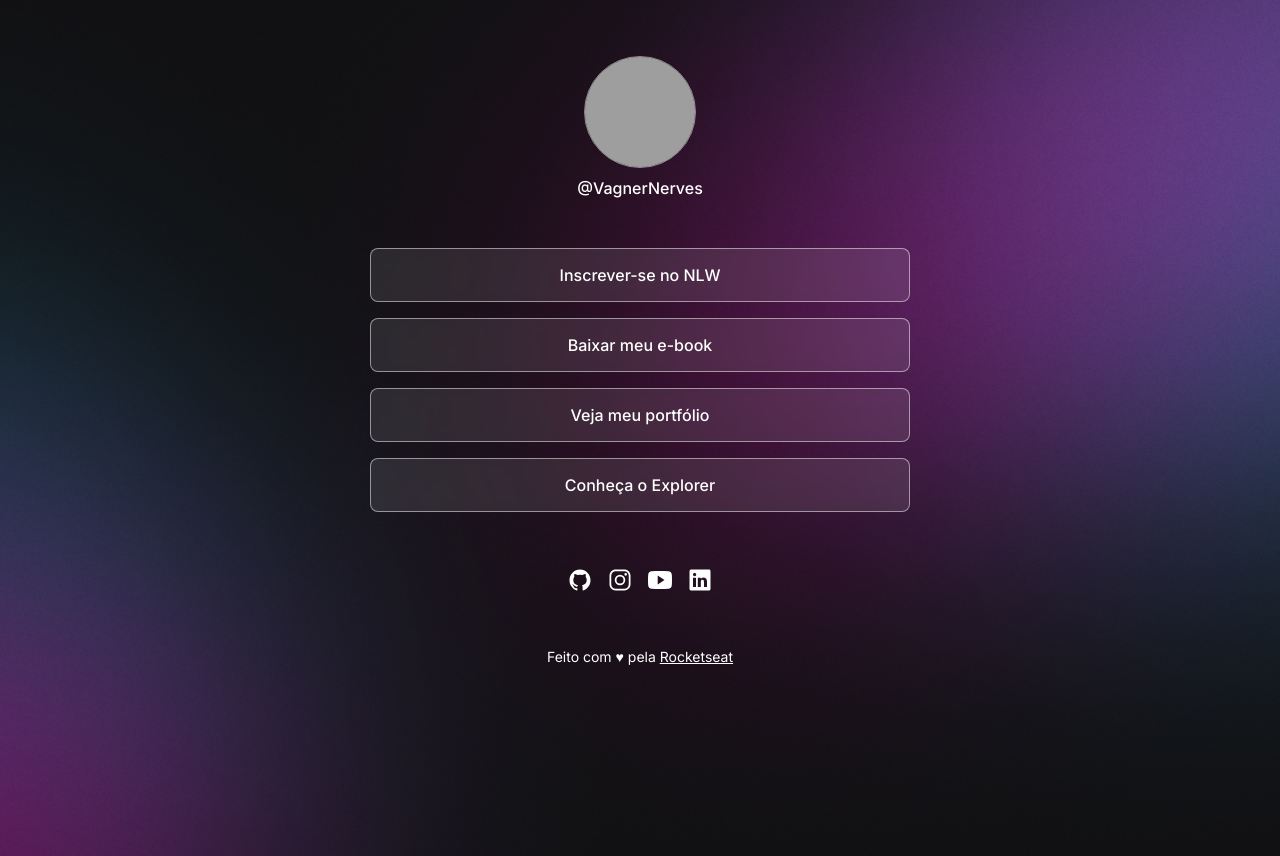
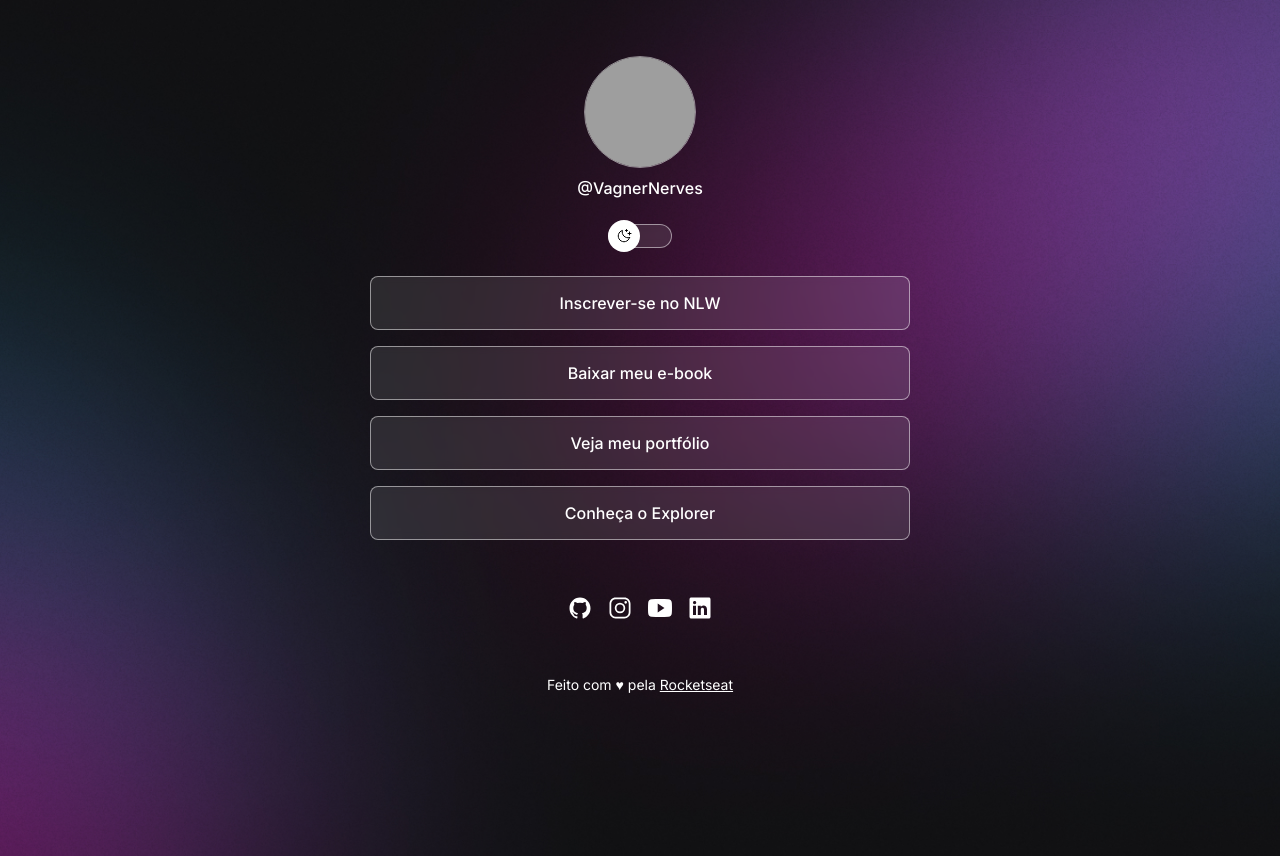
Before and after one commit to VagnerNerves/dev-link, a React (Vite) app: page / in a window 1280 px wide. Built offline with nearby package versions, Linux system fonts and the light colour scheme; grey boxes are pictures that could not be loaded.

Commit message:
feat: Ajusted in app componnet ToglleModeButtom.

```diff
--- a/src/App.tsx
+++ b/src/App.tsx
@@ -1,7 +1,9 @@
 import './global.css'
 import styles from './App.module.css'
+
 import { LinkButtom } from './components/LinkButtom'
 import { SocialLink } from './components/SocialLink'
+import { ToglleModeButtom } from './components/ToglleModeButtom'
 
 const links = [
   {
@@ -37,6 +39,8 @@ export function App() {
         <p>@VagnerNerves</p>
       </div>
 
+      <ToglleModeButtom />
+
       <div className={styles.link}>
         <ul>
           {links.map(link => {
```
